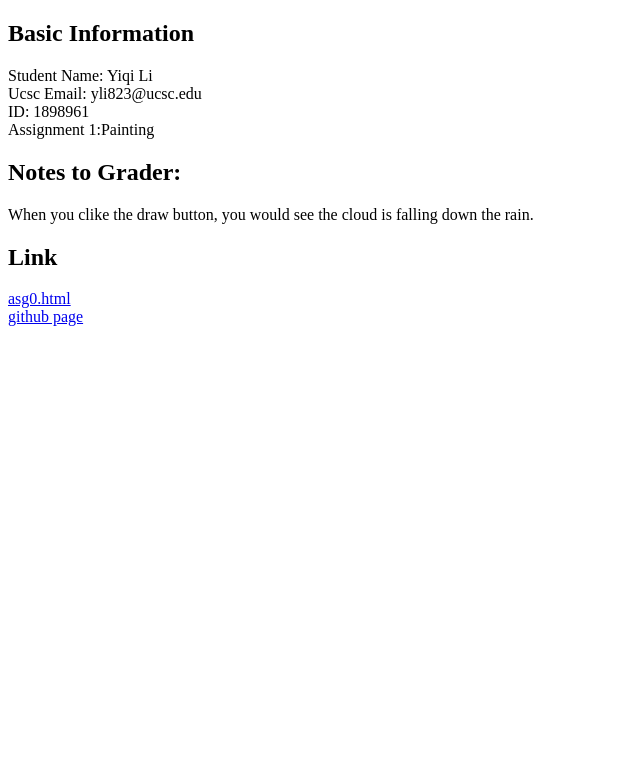
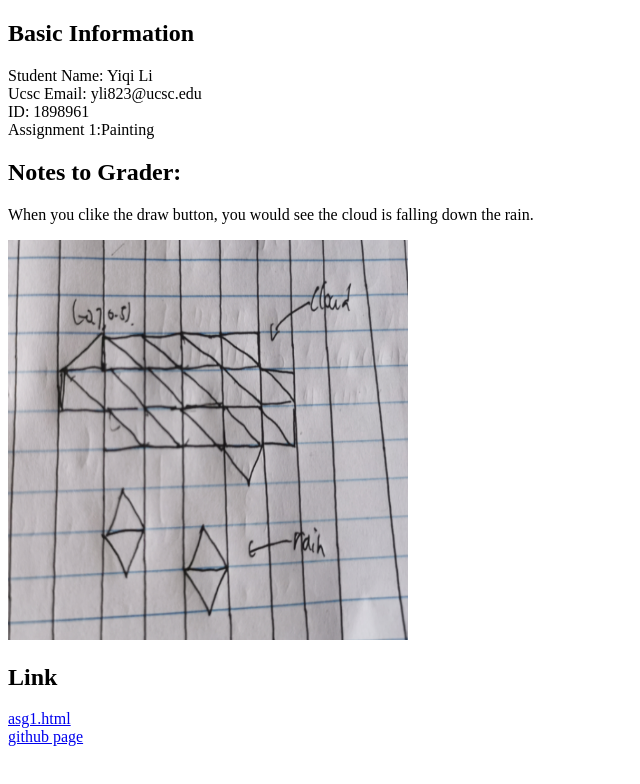
Before and after one commit to 114514Cocoa/CSE160-Assigment1, a plain HTML site: page index.html in a window 1280 px wide. Shown: the whole page, without its empty margins (0-640 px from the left). Drawn offline with Linux system fonts and the light colour scheme.

Commit message:
final solution

```diff
--- a/index.html
+++ b/index.html
@@ -14,8 +14,13 @@
 
 <h2>Notes to Grader:</h2>
     <p>When you clike the draw button, you would see the cloud is falling down the rain.<br></p>
+
+<section class="section top">
+    <img src="cloud.jpg" width="400" height="400">
+</section>
 <h2>Link</h2>
-    <a href = "src/asg1.html">asg0.html<br></a>
+    <a href = "src/asg1.html">asg1.html<br></a>
     <a href = "https://114514cocoa.github.io/CSE160-Assigment1/">github page<br></a>
+
 </body>
 </html>
```
Also changed, not shown: src/asg1.html (+3 -1 lines), cloud.jpg (added), src/cloud.jpg (added).
